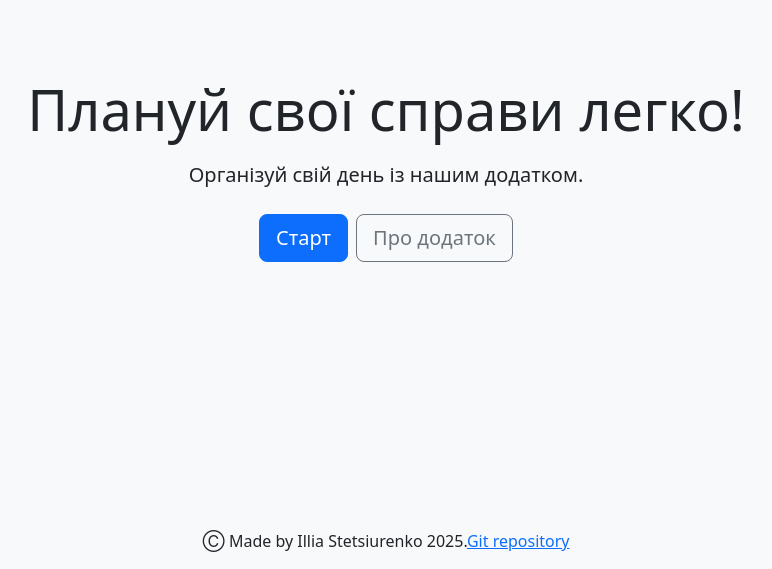
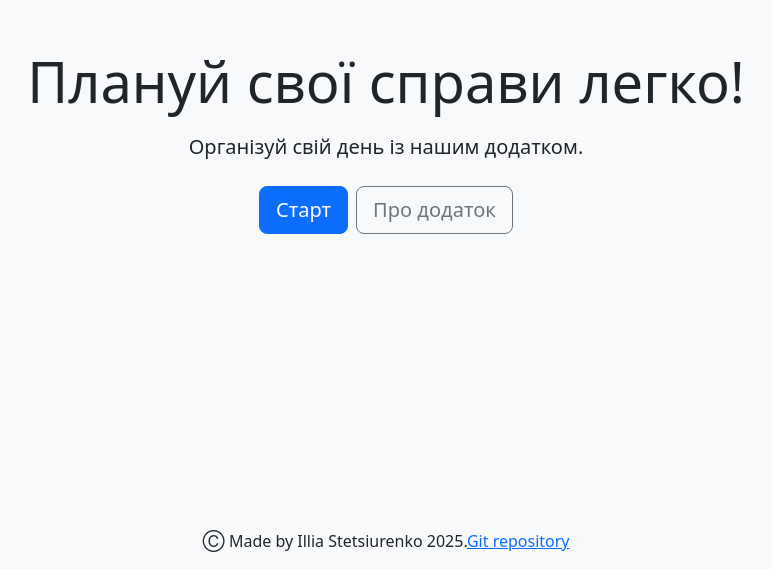
Before and after one commit to Stetsiurenko-Illia/UI_programming, a React (Create React App) app in the folder todo-list-app/: page / in a window 1280 px wide. Shown: the part 231-800 px from the top of the page, without its empty margins (254-1026 px from the left). Built offline with nearby package versions, Linux system fonts and the light colour scheme.

Commit message:
Changed styles for Home

```diff
--- a/todo-list-app/src/index.css
+++ b/todo-list-app/src/index.css
@@ -11,8 +11,6 @@ body {
 
 body > div {
   height: 100%;
-  padding-top: 56px;
-  background-color: #f8f9fa;
 }
 
 code {
@@ -21,6 +19,7 @@ code {
 }
 
 .site-container {
+  padding-top: 56px;
   width: 100%;
   max-width: 1020px;
   margin: 0 auto 20px;
@@ -28,7 +27,7 @@ code {
 
 .welcome-page {
   width: 100%;
-  height: 90vh;
+  height: 100%;
   background-color: #f8f9fa;
 }
 
```
